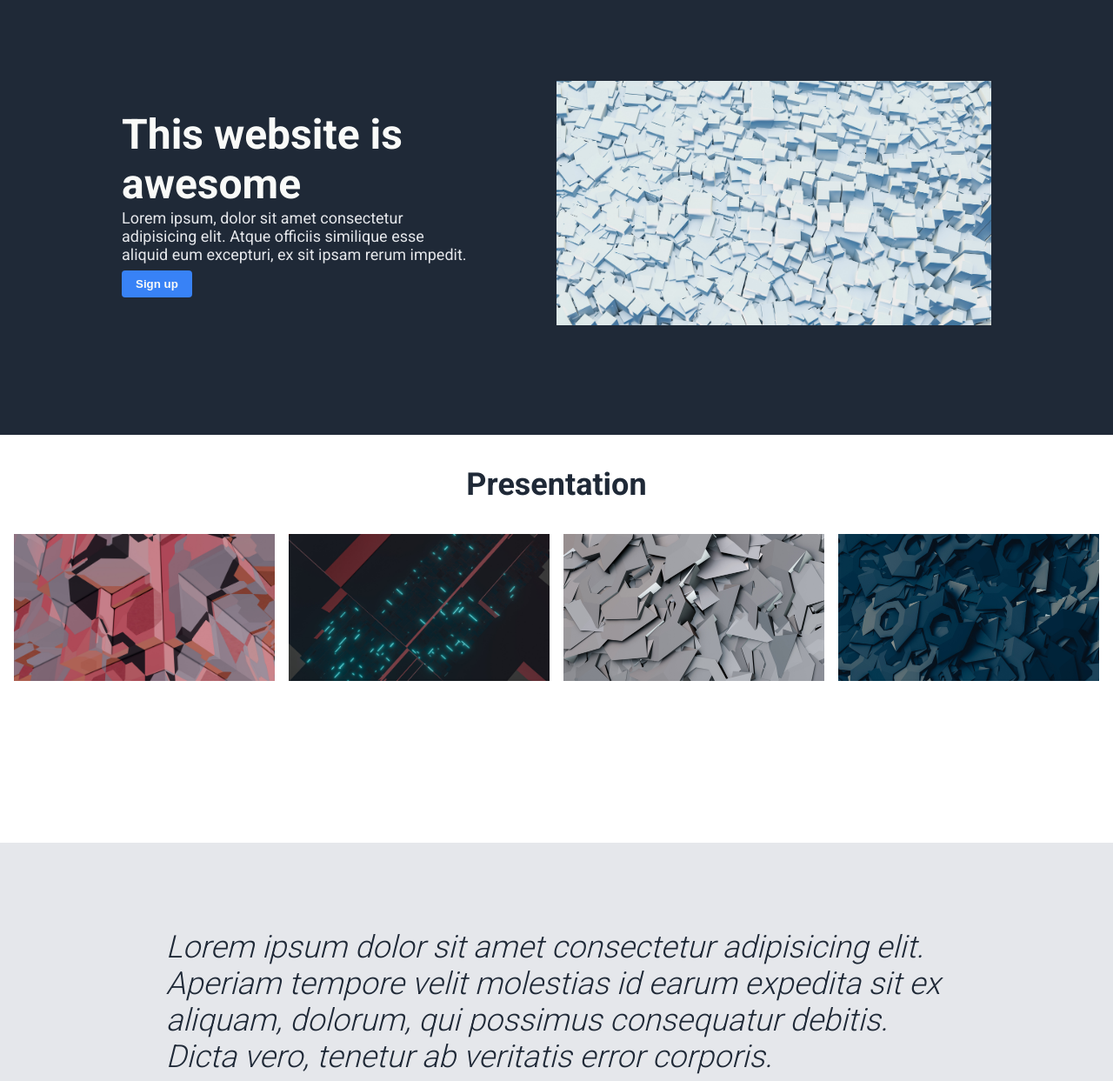
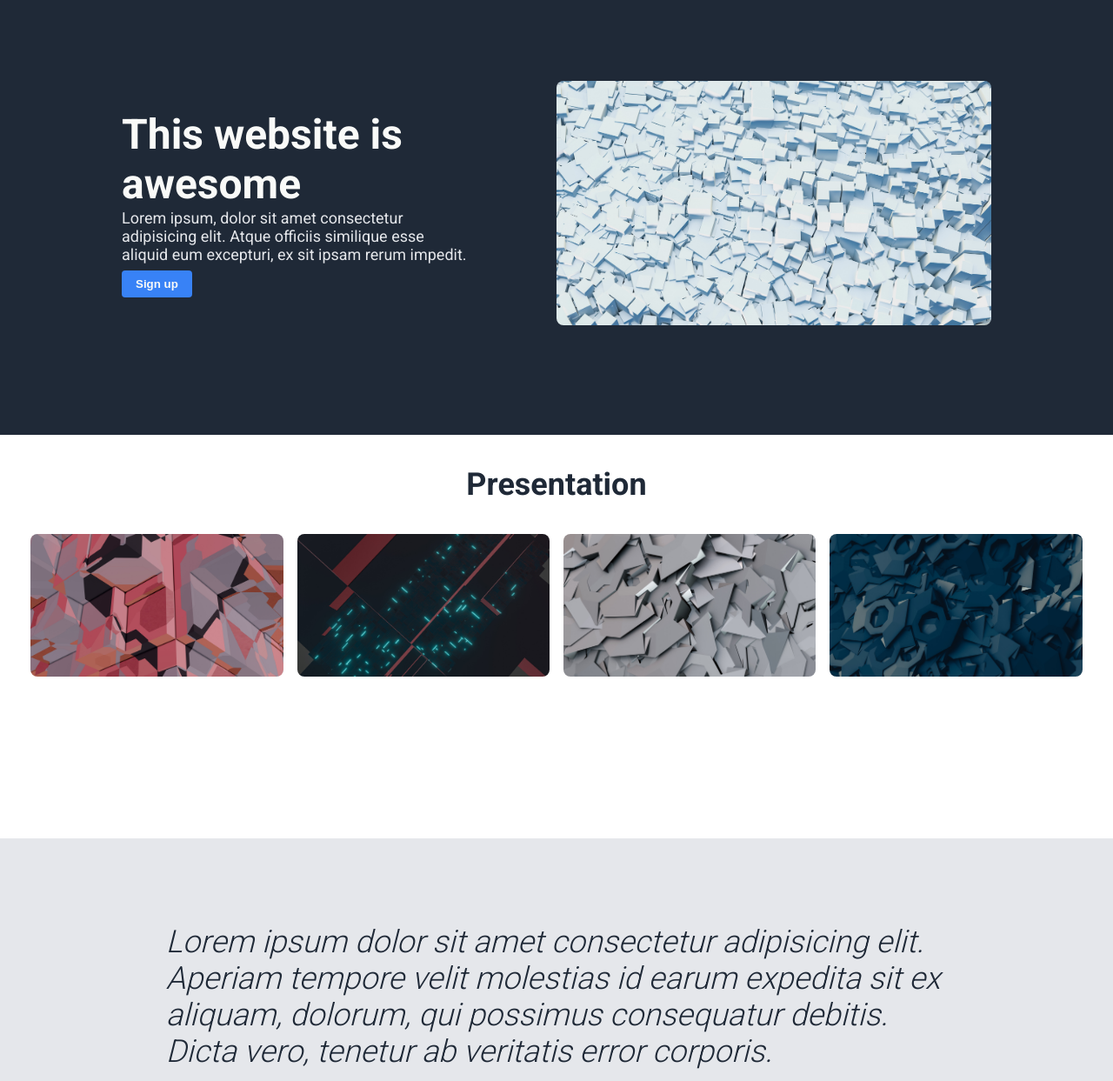
Before and after one commit to Whiry/odin-landing-page-project, a plain HTML site: page index.html in a window 1280 px wide. Shown: the part 83-1326 px from the top of the page at 87% size. Drawn offline with Linux system fonts and the light colour scheme.

Commit message:
css update

```diff
--- a/css/style.css
+++ b/css/style.css
@@ -28,6 +28,7 @@ body {
 
 .header {
     background-color: var(--clr-bg-main);
+    padding: 0 16px;
 }
 
 .section-header {
@@ -106,9 +107,11 @@ body {
     border: 2px solid var(--clr-white-1);
 }
 
+
 .img-hero {
    width: 50%;
    height: auto;
+   border-radius: 8px;
 }
 
 /* FIN SECTION HERO */
@@ -135,11 +138,13 @@ body {
     gap: 16px;
     justify-content: center;
     margin-top: 36px;
+    padding: 0 16px;
 }
 
 .information-content img {
     width: 30%;
     height: auto;
+    border-radius: 8px;
 }
 
 /* FIN SECTION INFORMATION */
@@ -158,6 +163,7 @@ body {
     display: flex;
     flex-direction: column;
     max-width: 1000px;
+    padding: 0 16px;
 }
 
 .quote-text {
```
